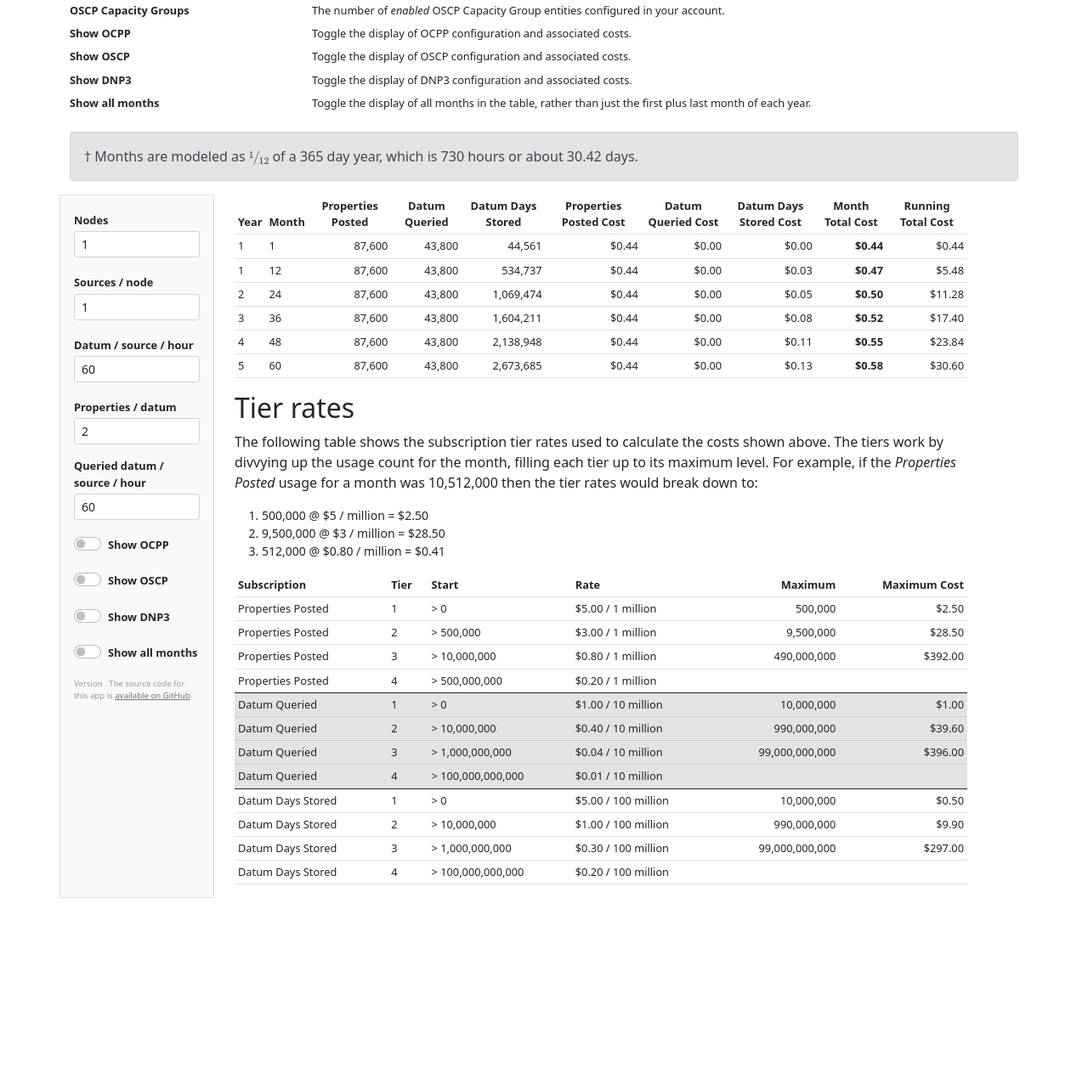
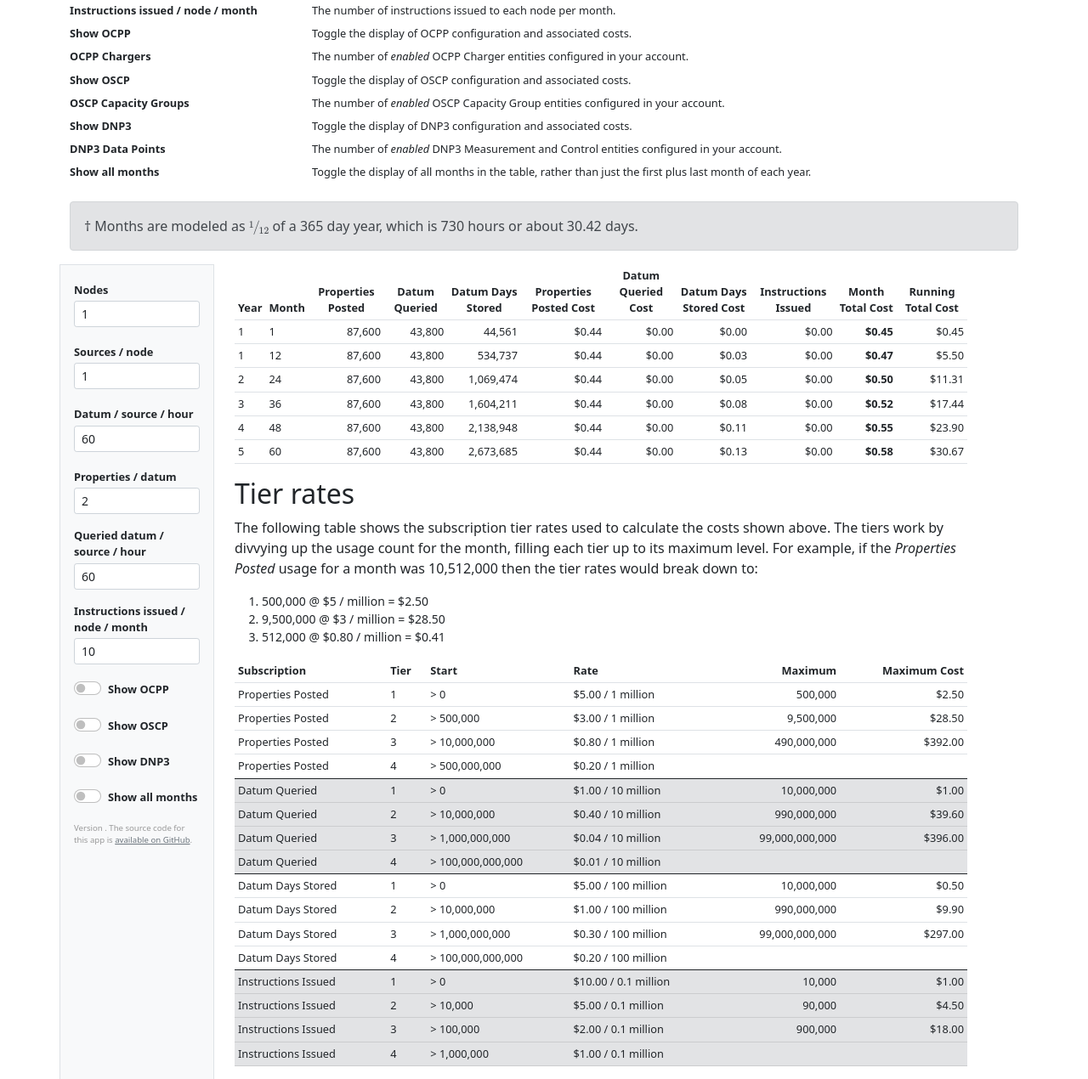
Before and after one commit to SolarNetworkFoundation/subscription-price-explorer, a website built with webpack: page src/index.html in a window 1280 px wide. Shown: the part 792-2062 px from the top of the page at 85% size. Before the commit the page ends 1849 px from the top, so only its background shows below. Built offline with nearby package versions, Linux system fonts and the light colour scheme.

Commit message:
Add Instructions Issued pricing support.

```diff
--- a/src/index.html
+++ b/src/index.html
@@ -42,6 +42,10 @@
             <dd class="col-sm-9">
               The number of datum stored in SolarNetwork, across all sources and nodes in your
               account, calculated each day and summed for the month.
+            </dd>
+            <dt class="col-sm-3">Instructions Issued</dt>
+            <dd class="col-sm-9">
+              The number of instructions issued to all nodes in your account.
             </dd>
             <dt class="col-sm-3">OCPP Chargers</dt>
             <dd class="col-sm-9">
@@ -94,20 +98,27 @@
             <dd class="col-sm-9">
               The number of datum queried from SolarNetwork per source per hour.
             </dd>
+            <dt class="col-sm-3">Instructions issued / node / month</dt>
+            <dd class="col-sm-9">The number of instructions issued to each node per month.</dd>
+            <dt class="col-sm-3">Show OCPP</dt>
+            <dd class="col-sm-9">Toggle the display of OCPP configuration and associated costs.</dd>
             <dt class="col-sm-3">OCPP Chargers</dt>
             <dd class="col-sm-9">
               The number of <i>enabled</i> OCPP Charger entities configured in your account.
             </dd>
+            <dt class="col-sm-3">Show OSCP</dt>
+            <dd class="col-sm-9">Toggle the display of OSCP configuration and associated costs.</dd>
             <dt class="col-sm-3">OSCP Capacity Groups</dt>
             <dd class="col-sm-9">
               The number of <i>enabled</i> OSCP Capacity Group entities configured in your account.
             </dd>
-            <dt class="col-sm-3">Show OCPP</dt>
-            <dd class="col-sm-9">Toggle the display of OCPP configuration and associated costs.</dd>
-            <dt class="col-sm-3">Show OSCP</dt>
-            <dd class="col-sm-9">Toggle the display of OSCP configuration and associated costs.</dd>
             <dt class="col-sm-3">Show DNP3</dt>
             <dd class="col-sm-9">Toggle the display of DNP3 configuration and associated costs.</dd>
+            <dt class="col-sm-3">DNP3 Data Points</dt>
+            <dd class="col-sm-9">
+              The number of <i>enabled</i> DNP3 Measurement and Control entities configured in your
+              account.
+            </dd>
             <dt class="col-sm-3">Show all months</dt>
             <dd class="col-sm-9">
               Toggle the display of all months in the table, rather than just the first plus last
@@ -176,6 +187,18 @@
                   class="form-control form-control-sm"
                   id="queriedDatumPerSourcePerHourCount"
                   value="60"
+                  min="0"
+                />
+              </div>
+              <div class="mb-3">
+                <label for="instructionsIssuedPerNodePerMonthCount" class="form-label"
+                  >Instructions issued / node / month</label
+                >
+                <input
+                  type="number"
+                  class="form-control form-control-sm"
+                  id="instructionsIssuedPerNodePerMonthCount"
+                  value="10"
                   min="0"
                 />
               </div>
@@ -281,6 +304,7 @@
                   <th>Properties Posted Cost</th>
                   <th>Datum Queried Cost</th>
                   <th>Datum Days Stored Cost</th>
+                  <th>Instructions Issued</th>
                   <th class="ocpp hidden">OCPP Cost</th>
                   <th class="oscp hidden">OSCP Cost</th>
                   <th class="dnp3 hidden">DNP3 Cost</th>
@@ -296,6 +320,7 @@
                   <td data-tprop="propInCost"></td>
                   <td data-tprop="datumQueriedCost"></td>
                   <td data-tprop="datumDaysStoredCost"></td>
+                  <td data-tprop="instructionsIssuedCost"></td>
                   <td data-tprop="ocppChargerCost" class="ocpp hidden"></td>
                   <td data-tprop="oscpCapacityGroupCost" class="oscp hidden"></td>
                   <td data-tprop="dnp3DataPointCost" class="dnp3 hidden"></td>
--- a/src/subscriptions.js
+++ b/src/subscriptions.js
@@ -127,6 +127,9 @@ var samplerApp = function (options) {
     const queriedDatumPerSourcePerHourCount = configurationNumber(
       "queriedDatumPerSourcePerHourCount"
     );
+    const instructionsIssuedPerNodePerMonthCount = configurationNumber(
+      "instructionsIssuedPerNodePerMonthCount"
+    );
     const ocppChargersPerMonthCount = configurationNumber("ocppChargerCount");
     const oscpCapacityGroupsPerMonthCount = configurationNumber("oscpCapacityGroupCount");
     const dnp3DataPointsPerMonthCount = configurationNumber("dnp3DataPointCount");
@@ -147,12 +150,18 @@ var samplerApp = function (options) {
     const datumQueriedPerMonth =
       nodeCount * sourcesPerNodeCount * queriedDatumPerSourcePerHourCount * hoursPerMonth;
     const datumQueriedCostPerMonth = calculateCost(datumQueriedPerMonth, tiers.get("datum-out"));
+    const instructionsIssuedPerMonth = instructionsIssuedPerNodePerMonthCount * nodeCount;
+    const instructionsIssuedCostPerMonth = calculateCost(
+      instructionsIssuedPerMonth,
+      tiers.get("instr-issued")
+    );
 
     const rowData = new Map();
     rowData.set("propInCount", numFormat.format(propInCountPerMonth));
     rowData.set("datumQueriedCount", numFormat.format(datumQueriedPerMonth));
     rowData.set("propInCost", costFormat.format(propInCostPerMonth));
     rowData.set("datumQueriedCost", costFormat.format(datumQueriedCostPerMonth));
+    rowData.set("instructionsIssuedCost", costFormat.format(instructionsIssuedCostPerMonth));
 
     var runningTotalCost = 0;
 
@@ -192,6 +201,7 @@ var samplerApp = function (options) {
           propInCostPerMonth +
             datumQueriedCostPerMonth +
             datumDaysStoredCost +
+            instructionsIssuedCostPerMonth +
             ocppChargerCost +
             oscpCapacityGroupCost +
             dnp3DataPointCost
@@ -221,6 +231,8 @@ var samplerApp = function (options) {
       return "Datum Queried";
     } else if (key === "datum-days-stored") {
       return "Datum Days Stored";
+    } else if (key === "instr-issued") {
+      return "Instructions Issued";
     } else if (key === "ocpp-chargers") {
       return "OCPP Chargers";
     } else if (key === "oscp-cap-groups") {
@@ -235,6 +247,8 @@ var samplerApp = function (options) {
   function subscriptionMillionsBase(key) {
     if (key === "ocpp-chargers" || key === "oscp-cap-groups" || key === "dnp3-data-points") {
       return 0.000001;
+    } else if (key === "instr-issued") {
+      return 0.1;
     } else if (key === "datum-props-in") {
       return 1;
     } else if (key === "datum-out") {
@@ -258,12 +272,12 @@ var samplerApp = function (options) {
 
         rowData.set("name", `${i + 1}`);
         rowData.set("start", `> ${numFormat.format(tier.start)}`);
-        if (millionsBase < 1) {
+        if (millionsBase < 0.1) {
           rowData.set("rate", `${costFormat.format(tier.rate)} / each`);
         } else {
           rowData.set(
             "rate",
-            `${costFormat.format(tier.rate * millionsBase * 1000000)} / ${millionsBase} million`
+            `${costFormat.format(tier.rate * millionsBase * 1_000_000)} / ${millionsBase} million`
           );
         }
 
@@ -429,6 +443,10 @@ export default function startApp() {
     ["datum-days-stored", 10000000, 0.00000001],
     ["datum-days-stored", 1000000000, 0.000000003],
     ["datum-days-stored", 100000000000, 0.000000002],
+    ["instr-issued", 0, 0.0001],
+    ["instr-issued", 10_000, 0.00005],
+    ["instr-issued", 100_000, 0.00002],
+    ["instr-issued", 1_000_000, 0.00001],
     ["ocpp-chargers", 0, 2],
     ["ocpp-chargers", 250, 1],
     ["ocpp-chargers", 12500, 0.5],
```
